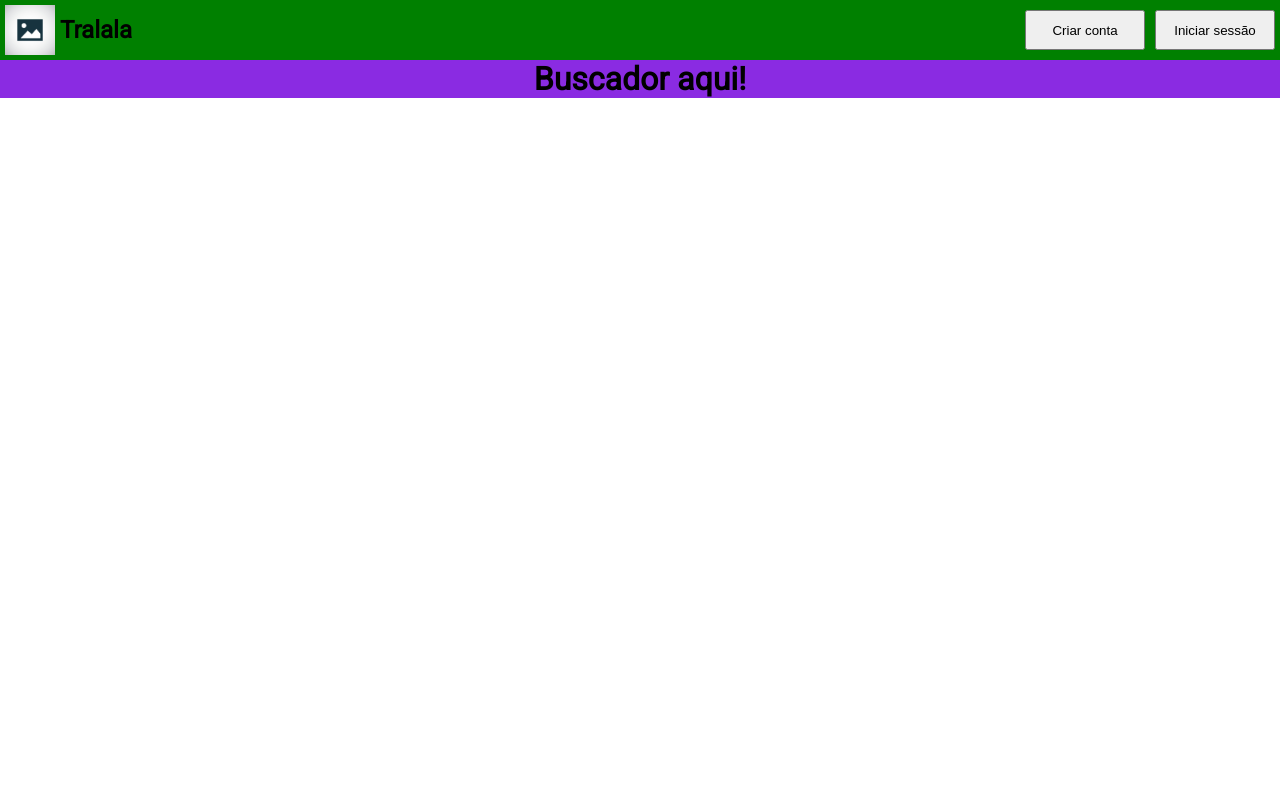
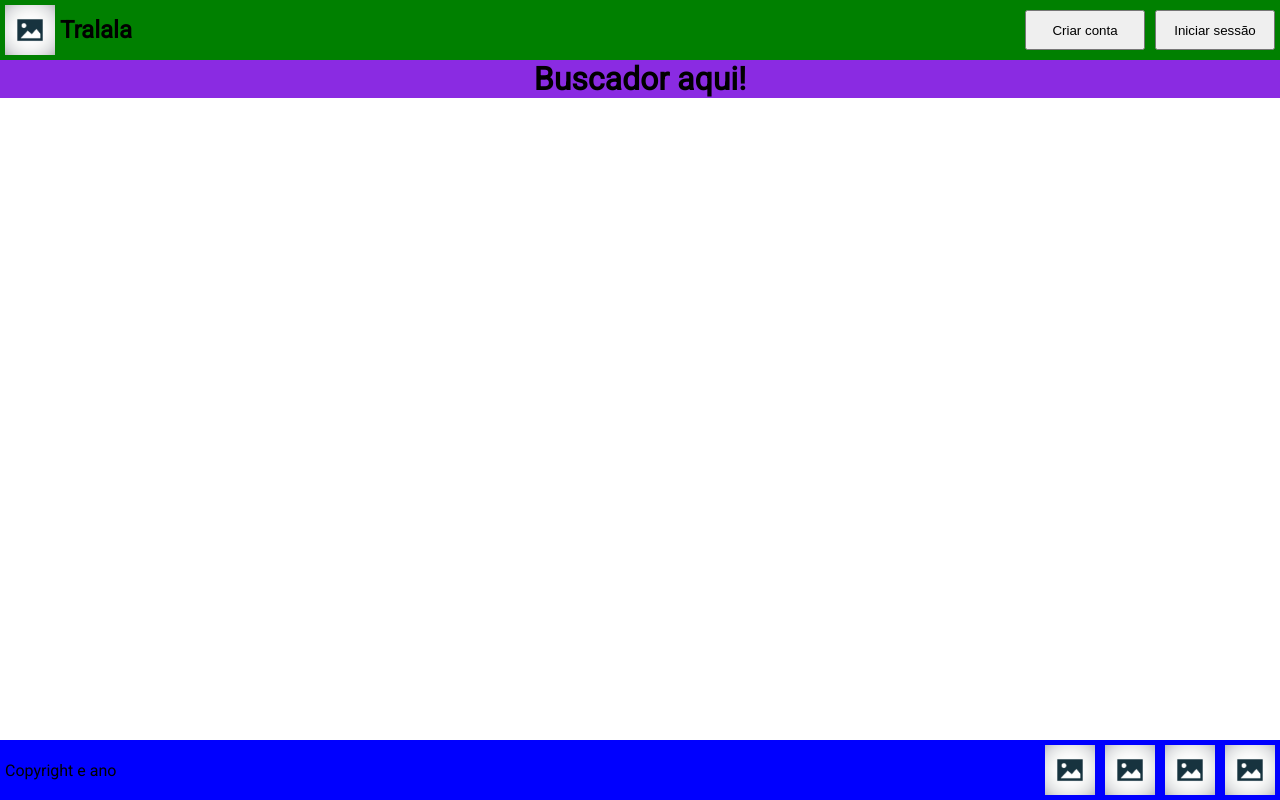
Before and after one commit to arrudaY/odecasa, a React (Vite) app in the folder FrontEnd/projeto/projetoIntegrador/: page / in a window 1280 px wide. Shown: the top 800 px of the page. Built offline with nearby package versions, Linux system fonts and the light colour scheme.

Commit message:
Fixando o footer

```diff
--- a/FrontEnd/projeto/projetoIntegrador/src/Components/Footer.jsx
+++ b/FrontEnd/projeto/projetoIntegrador/src/Components/Footer.jsx
@@ -7,7 +7,7 @@ import instagram from "../Data/no_image.png"
 const Footer = () => {
 
   return (
-      <footer>
+      <footer className="sticky-bottom">
         <div className={`back-color-4 ${styles.footerContainer}`}>
           <p className={styles.footerCopyright}>Copyright e ano</p>
           <div className={styles.footerRedes}>
--- a/FrontEnd/projeto/projetoIntegrador/src/main.css
+++ b/FrontEnd/projeto/projetoIntegrador/src/main.css
@@ -40,3 +40,9 @@
     display: flex;
     flex-direction: column;
 }
+
+.sticky-bottom {
+    position: fixed;
+    bottom: 0;
+    width: 100%;
+}
```
